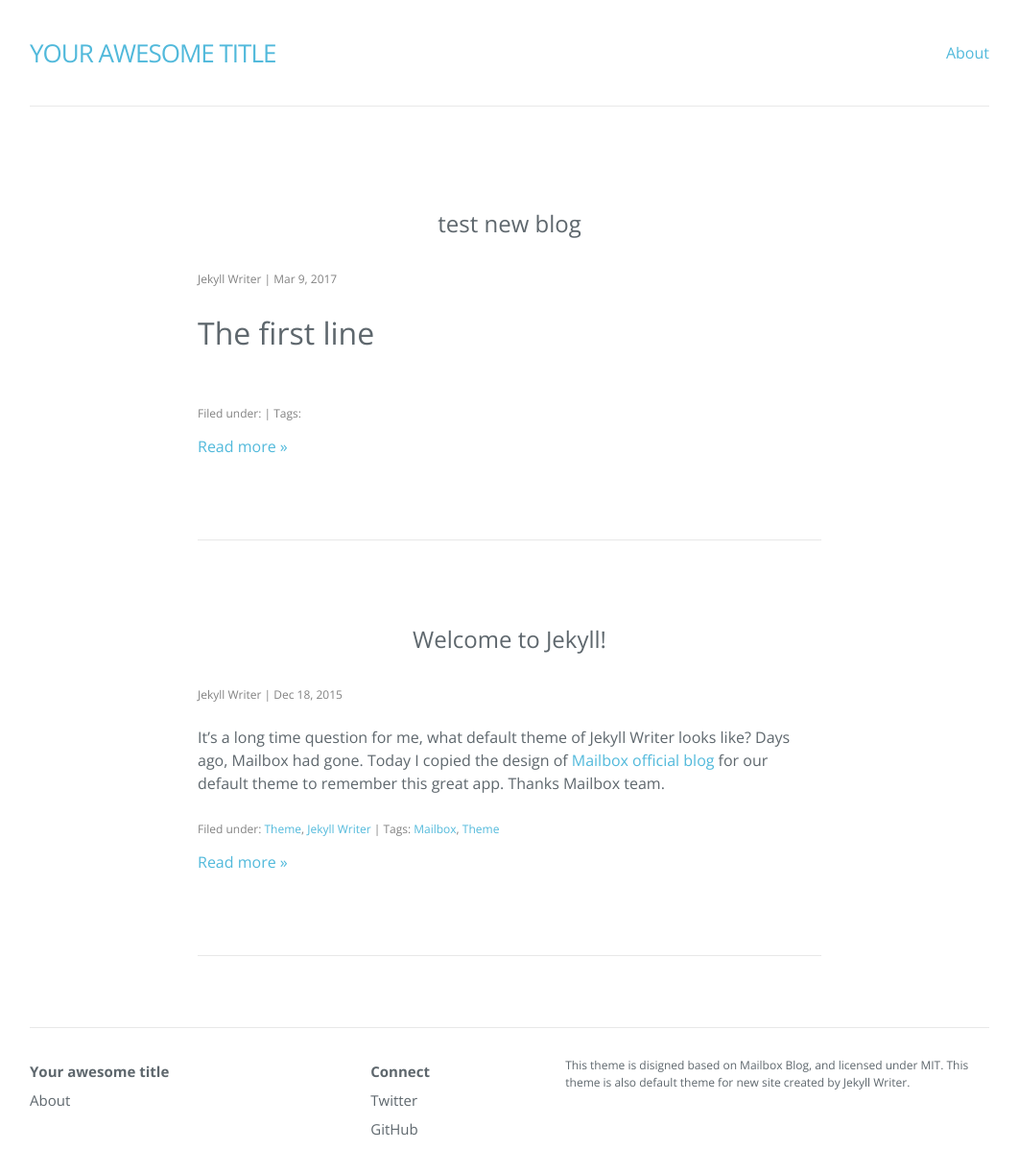
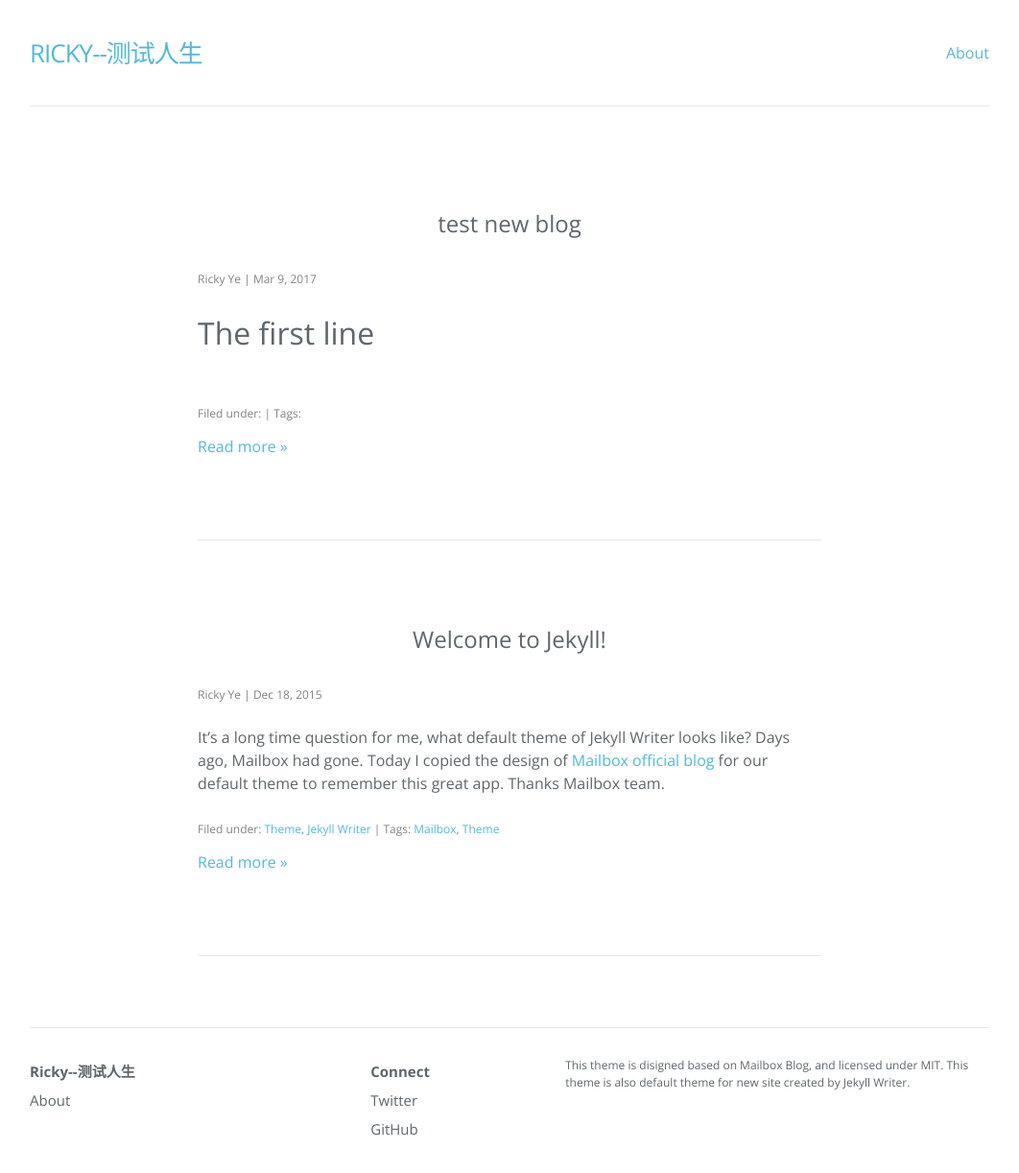
Before and after one commit to wenjoyee/okgogotest.github.io, a Jekyll site: the page built from index.html, in a window 1280 px wide and 1259 px high. Shown: the top 1222 px of the window at 96% size, without its empty margins (109-1171 px from the left). Built offline with Jekyll 4.4.1, drawn with Linux system fonts in a browser that asks for light colours; nearby versions of some CDN libraries; the list of posts is cut into pages by our own code.

Commit message:
Update Configuration

```diff
--- a/_config.yml
+++ b/_config.yml
@@ -1,21 +1,13 @@
-# Welcome to Jekyll!
-#
-# This config file is meant for settings that affect your whole blog, values
-# which you are expected to set up once and rarely need to edit after that.
-# For technical reasons, this file is *NOT* reloaded automatically when you use
-# 'jekyll serve'. If you change this file, please restart the server process.
-
-# Site settings
-title: Your awesome title
-author: Jekyll Writer
-description: > # this means to ignore newlines until "baseurl:"
-  This theme is disigned based on Mailbox Blog, and licensed under MIT.
-  This theme is also default theme for new site created by Jekyll Writer.
-permalink: /:year/:month/:day/:title/
+# Created by Jekyll Writer
+title: Ricky--测试人生
+author: Ricky Ye
+description: >
+  This theme is disigned based on Mailbox Blog, and licensed under MIT. This
+  theme is also default theme for new site created by Jekyll Writer.
+permalink: '/:year/:month/:day/:title/'
 paginate: 6
-paginate_path: "/page/:num/"
+paginate_path: '/page/:num/'
 twitter_username: jekyllwriter
-github_username:  jekyllwriter
-gems: [jekyll-paginate]
+github_username: wenjoyee
 markdown: kramdown
-baseurl: ""
+baseurl: ''
```
